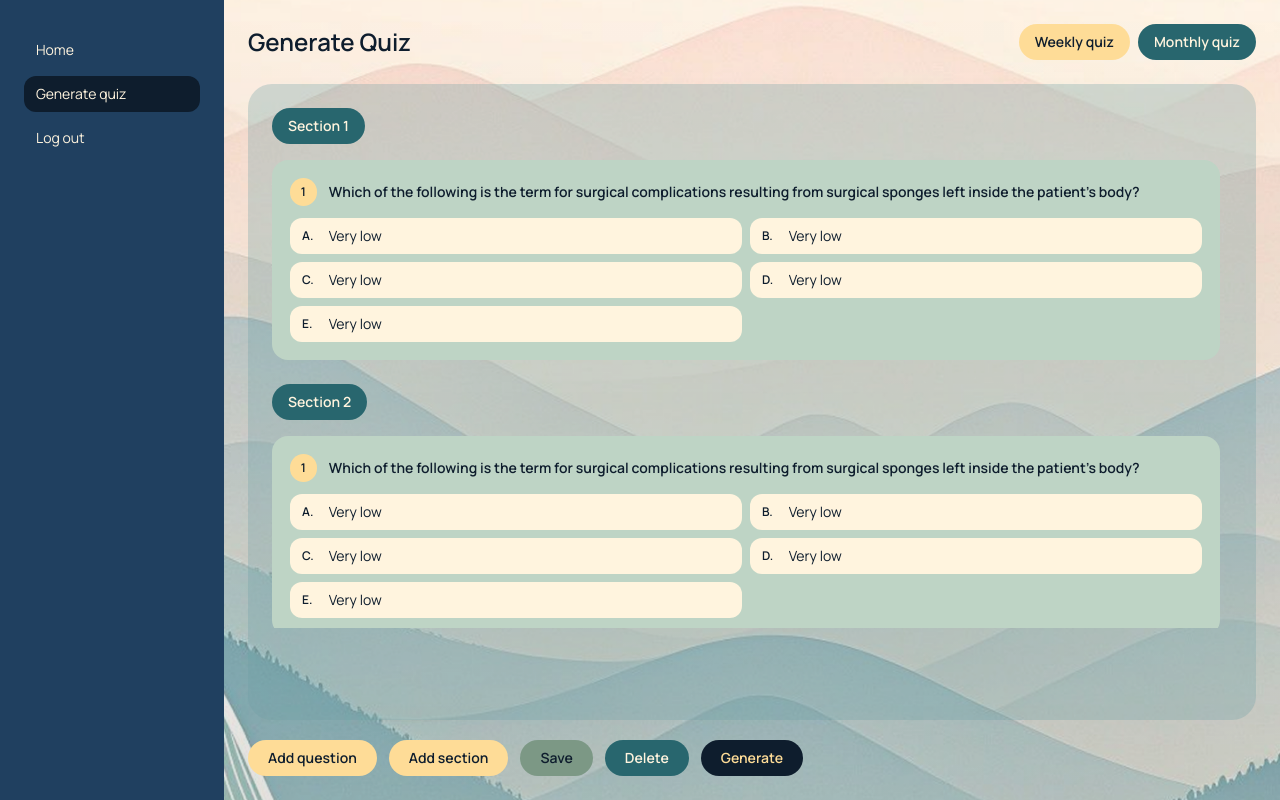
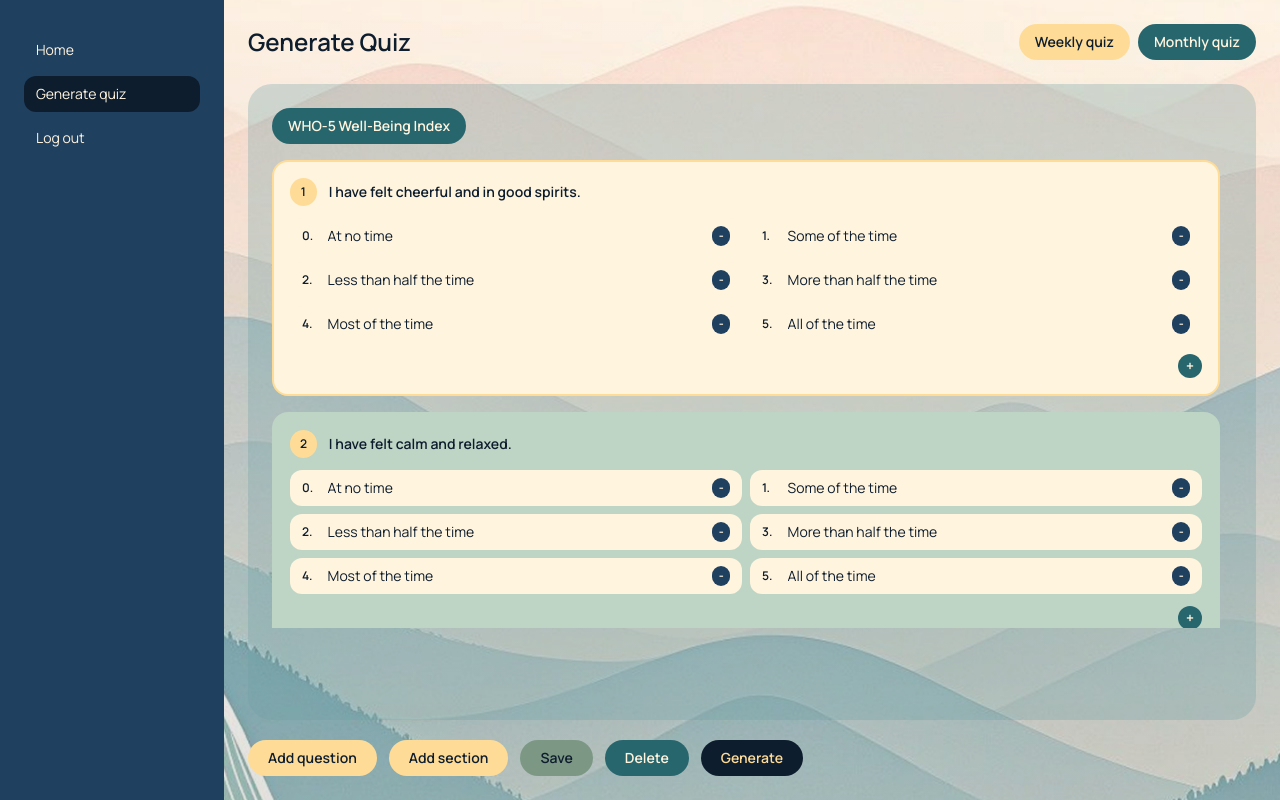
Before and after one commit to aarushisnaruka/mind-ease, a React app in the folder frontend/: page /generate-quiz in a window 1280 px wide. Built offline with nearby package versions, Linux system fonts and the light colour scheme; the HTML template or start-up script is replaced by a standard one.

Commit message:
Put quiz questions, edit welcome and add add/delete option functionality.

```diff
--- a/frontend/src/pages/GenerateQuiz.jsx
+++ b/frontend/src/pages/GenerateQuiz.jsx
@@ -1,5 +1,190 @@
 import { useState } from 'react'
 import { useNavigate } from 'react-router-dom'
+
+// --- Data Setup ---
+
+const weeklyData = [
+	{
+		id: 'weekly-who5',
+		title: 'WHO-5 Well-Being Index',
+		questions: [
+			{
+				id: 'who5-1',
+				text: 'I have felt cheerful and in good spirits.',
+				options: {
+					0: 'At no time',
+					1: 'Some of the time',
+					2: 'Less than half the time',
+					3: 'More than half the time',
+					4: 'Most of the time',
+					5: 'All of the time',
+				},
+			},
+			{
+				id: 'who5-2',
+				text: 'I have felt calm and relaxed.',
+				options: {
+					0: 'At no time',
+					1: 'Some of the time',
+					2: 'Less than half the time',
+					3: 'More than half the time',
+					4: 'Most of the time',
+					5: 'All of the time',
+				},
+			},
+			{
+				id: 'who5-3',
+				text: 'I have felt active and vigorous.',
+				options: {
+					0: 'At no time',
+					1: 'Some of the time',
+					2: 'Less than half the time',
+					3: 'More than half the time',
+					4: 'Most of the time',
+					5: 'All of the time',
+				},
+			},
+			{
+				id: 'who5-4',
+				text: 'I woke up feeling fresh and rested.',
+				options: {
+					0: 'At no time',
+					1: 'Some of the time',
+					2: 'Less than half the time',
+					3: 'More than half the time',
+					4: 'Most of the time',
+					5: 'All of the time',
+				},
+			},
+			{
+				id: 'who5-5',
+				text: 'My daily life has been filled with things that interest me.',
+				options: {
+					0: 'At no time',
+					1: 'Some of the time',
+					2: 'Less than half the time',
+					3: 'More than half the time',
+					4: 'Most of the time',
+					5: 'All of the time',
+				},
+			},
+		],
+	},
+]
+
+const monthlyData = [
+	{
+		id: 'monthly-s1',
+		title: 'Section 1',
+		questions: [
+			{
+				id: 'pss-1',
+				text: 'In the last month, how often have you been upset because of something that happened unexpectedly?',
+				options: {
+					A: 'Never',
+					B: 'Almost Never',
+					C: 'Sometimes',
+					D: 'Fairly Often',
+					E: 'Very Often',
+				},
+			},
+			{
+				id: 'pss-2',
+				text: 'In the last month, how often have you felt that you were unable to control the important things in your life?',
+				options: {
+					A: 'Never',
+					B: 'Almost Never',
+					C: 'Sometimes',
+					D: 'Fairly Often',
+					E: 'Very Often',
+				},
+			},
+			{
+				id: 'pss-3',
+				text: 'In the last month, how often have you felt nervous and "stressed"?',
+				options: {
+					A: 'Never',
+					B: 'Almost Never',
+					C: 'Sometimes',
+					D: 'Fairly Often',
+					E: 'Very Often',
+				},
+			},
+		],
+	},
+	{
+		id: 'monthly-s2',
+		title: 'Section 2',
+		questions: [
+			{
+				id: 'gad-1',
+				text: 'Feeling nervous, anxious or on edge',
+				options: {
+					A: 'Not at all',
+					B: 'Several days',
+					C: 'More than half the days',
+					D: 'Nearly every day',
+				},
+			},
+			{
+				id: 'gad-2',
+				text: 'Not being able to stop or control worrying',
+				options: {
+					A: 'Not at all',
+					B: 'Several days',
+					C: 'More than half the days',
+					D: 'Nearly every day',
+				},
+			},
+			{
+				id: 'gad-3',
+				text: 'Worrying too much about different things',
+				options: {
+					A: 'Not at all',
+					B: 'Several days',
+					C: 'More than half the days',
+					D: 'Nearly every day',
+				},
+			},
+		],
+	},
+	{
+		id: 'monthly-s3',
+		title: 'Section 3',
+		questions: [
+			{
+				id: 'phq-1',
+				text: 'Little interest or pleasure in doing things?',
+				options: {
+					A: 'Not at all',
+					B: 'Several days',
+					C: 'More than half the days',
+					D: 'Nearly every day',
+				},
+			},
+			{
+				id: 'phq-2',
+				text: 'Feeling down, depressed, or hopeless?',
+				options: {
+					A: 'Not at all',
+					B: 'Several days',
+					C: 'More than half the days',
+					D: 'Nearly every day',
+				},
+			},
+			{
+				id: 'phq-3',
+				text: 'Trouble falling or staying asleep, or sleeping too much?',
+				options: {
+					A: 'Not at all',
+					B: 'Several days',
+					C: 'More than half the days',
+					D: 'Nearly every day',
+				},
+			},
+		],
+	},
+]
 
 const buildSection = (index) => {
 	const sectionId = `section-${index}-${Date.now()}`
@@ -9,52 +194,36 @@ const buildSection = (index) => {
 		questions: [
 			{
 				id: `${sectionId}-q-1`,
-				text: 'Which of the following is the term for surgical complications resulting from surgical sponges left inside the patient\'s body?'.trim(),
+				text: 'New Question',
 				options: {
-					A: 'Very low',
-					B: 'Very low',
-					C: 'Very low',
-					D: 'Very low',
-					E: 'Very low',
+					A: 'Option A',
+					B: 'Option B',
+					C: 'Option C',
+					D: 'Option D',
 				},
 			},
 		],
 	}
 }
 
-const buildInitialData = () => {
-	const first = buildSection(1)
-	const second = buildSection(2)
-	second.questions.push({
-		id: `${second.id}-q-2`,
-		text: 'Which of the following is the term for surgical complications resulting from surgical sponges left inside the patient\'s body?'.trim(),
-		options: {
-			A: 'Very low',
-			B: 'Very low',
-			C: 'Very low',
-			D: 'Very low',
-			E: 'Very low',
-		},
-	})
-
-	return [first, second]
-}
-
 function GenerateQuiz() {
 	const navigate = useNavigate()
 	const [activeQuiz, setActiveQuiz] = useState('weekly')
+
+	// Initialize with the requested datasets
 	const [quizData, setQuizData] = useState({
-		weekly: buildInitialData(),
-		monthly: buildInitialData(),
+		weekly: weeklyData,
+		monthly: monthlyData,
 	})
+
 	const [selection, setSelection] = useState({
 		weekly: {
-			sectionId: null,
-			questionId: null,
+			sectionId: weeklyData[0].id,
+			questionId: weeklyData[0].questions[0].id,
 		},
 		monthly: {
-			sectionId: null,
-			questionId: null,
+			sectionId: monthlyData[0].id,
+			questionId: monthlyData[0].questions[0].id,
 		},
 	})
 	const [statusMessage, setStatusMessage] = useState('')
@@ -100,7 +269,7 @@ function GenerateQuiz() {
 		}
 
 		return currentSections.find(
-			(section) => section.id === currentSelection.sectionId,
+			(section) => section.id === currentSelection.sectionId
 		)
 	}
 
@@ -113,11 +282,11 @@ function GenerateQuiz() {
 							questions: section.questions.map((question) =>
 								question.id === questionId
 									? { ...question, text: value }
-									: question,
+									: question
 							),
 					  }
-					: section,
-			),
+					: section
+			)
 		)
 	}
 
@@ -136,13 +305,86 @@ function GenerateQuiz() {
 												[optionKey]: value,
 											},
 									  }
-									: question,
+									: question
 							),
 					  }
-					: section,
-			),
+					: section
+			)
 		)
 	}
+
+	// --- Auto-Numbering Logic for Add/Delete Options ---
+
+	const handleAddOption = (sectionId, questionId) => {
+		updateSections((sections) =>
+			sections.map((section) => {
+				if (section.id !== sectionId) return section
+				return {
+					...section,
+					questions: section.questions.map((question) => {
+						if (question.id !== questionId) return question
+
+						const keys = Object.keys(question.options)
+						// Check if we are using Numeric (0,1,2) or Alpha (A,B,C) keys
+						// If empty, default to 'A' (Alpha)
+						const isNumeric = keys.length > 0 && !isNaN(keys[0])
+
+						const nextIndex = keys.length
+						const nextKey = isNumeric
+							? nextIndex
+							: String.fromCharCode(65 + nextIndex)
+
+						return {
+							...question,
+							options: {
+								...question.options,
+								[nextKey]: `Option ${nextKey}`,
+							},
+						}
+					}),
+				}
+			})
+		)
+	}
+
+	const handleDeleteOption = (sectionId, questionId, optionKey) => {
+		updateSections((sections) =>
+			sections.map((section) => {
+				if (section.id !== sectionId) return section
+				return {
+					...section,
+					questions: section.questions.map((question) => {
+						if (question.id !== questionId) return question
+
+						// Detect mode based on the key we are deleting
+						// If deleting '0', implies numeric mode. If deleting 'A', implies alpha.
+						const isNumeric = !isNaN(optionKey)
+
+						// 1. Filter out the deleted key
+						const remainingValues = Object.entries(question.options)
+							.filter(([k]) => k !== optionKey)
+							.map(([, val]) => val)
+
+						// 2. Re-index remaining keys sequentially
+						const newOptions = {}
+						remainingValues.forEach((val, index) => {
+							const newKey = isNumeric
+								? index
+								: String.fromCharCode(65 + index)
+							newOptions[newKey] = val
+						})
+
+						return {
+							...question,
+							options: newOptions,
+						}
+					}),
+				}
+			})
+		)
+	}
+
+	// ---------------------------------------------
 
 	const handleAddQuestion = () => {
 		const section = ensureSelection()
@@ -156,7 +398,6 @@ function GenerateQuiz() {
 				B: 'Option B',
 				C: 'Option C',
 				D: 'Option D',
-				E: 'Option E',
 			},
 		}
 
@@ -172,7 +413,7 @@ function GenerateQuiz() {
 				}
 
 				const index = item.questions.findIndex(
-					(question) => question.id === currentSelection.questionId,
+					(question) => question.id === currentSelection.questionId
 				)
 				const nextQuestions = [...item.questions]
 				const insertIndex = index === -1 ? nextQuestions.length : index + 1
@@ -181,7 +422,7 @@ function GenerateQuiz() {
 					...item,
 					questions: nextQuestions,
 				}
-			}),
+			})
 		)
 
 		updateSelection({
@@ -210,19 +451,19 @@ function GenerateQuiz() {
 					.map((section) => {
 						if (section.id !== currentSelection.sectionId) return section
 						const filtered = section.questions.filter(
-							(question) => question.id !== currentSelection.questionId,
+							(question) => question.id !== currentSelection.questionId
 						)
 						return { ...section, questions: filtered }
 					})
-					.filter((section) => section.questions.length > 0),
+					.filter((section) => section.questions.length > 0)
 			)
 
 			const section = currentSections.find(
-				(item) => item.id === currentSelection.sectionId,
+				(item) => item.id === currentSelection.sectionId
 			)
 			const remaining = section
 				? section.questions.filter(
-						(question) => question.id !== currentSelection.questionId,
+						(question) => question.id !== currentSelection.questionId
 				  )
 				: []
 			const fallbackQuestion = remaining[0] || null
@@ -235,7 +476,7 @@ function GenerateQuiz() {
 		}
 
 		updateSections((sections) =>
-			sections.filter((section) => section.id !== currentSelection.sectionId),
+			sections.filter((section) => section.id !== currentSelection.sectionId)
 		)
 		updateSelection({
 			sectionId: null,
@@ -245,7 +486,7 @@ function GenerateQuiz() {
 
 	const handleSave = () => {
 		setStatusMessage(
-			`${activeQuiz === 'weekly' ? 'Weekly' : 'Monthly'} quiz saved.`,
+			`${activeQuiz === 'weekly' ? 'Weekly' : 'Monthly'} quiz saved.`
 		)
 		window.setTimeout(() => setStatusMessage(''), 2000)
 	}
@@ -254,7 +495,7 @@ function GenerateQuiz() {
 		setStatusMessage(
 			`${
 				activeQuiz === 'weekly' ? 'Weekly' : 'Monthly'
-			} quiz generated successfully.`,
+			} quiz generated successfully.`
 		)
 		window.setTimeout(() => setStatusMessage(''), 2000)
 	}
@@ -279,7 +520,6 @@ function GenerateQuiz() {
 										return
 									}
 									if (item === 'Generate quiz') {
-										// We are already on Generate quiz, so do nothing or refresh
 										return
 									}
 									if (item === 'Log out') {
@@ -288,7 +528,7 @@ function GenerateQuiz() {
 								}}
 								className={`rounded-xl px-3 py-2 text-left transition focus-visible:outline focus-visible:outline-2 focus-visible:outline-offset-2 focus-visible:outline-[#FFF4DE] ${
 									item === 'Generate quiz'
-										? 'bg-[#0E1D2D] text-[#FFF4DE]' // Highlight current page
+										? 'bg-[#0E1D2D] text-[#FFF4DE]'
 										: 'hover:bg-[#0E1D2D]'
 								}`}
 							>
@@ -333,7 +573,7 @@ function GenerateQuiz() {
 					<section className="flex-1 overflow-hidden rounded-3xl bg-[#6F9FA5]/30 p-6">
 						<div className="h-[520px] overflow-y-auto pr-3">
 							<div className="space-y-6">
-								{currentSections.map((section) => (
+								{currentSections.map((section, sectionIdx) => (
 									<div key={section.id} className="space-y-4">
 										<button
 											type="button"
@@ -354,11 +594,9 @@ function GenerateQuiz() {
 										</button>
 
 										<div className="space-y-4">
-											{/* Updated mapping to use index for numbering */}
 											{section.questions.map((question, index) => {
 												const isSelected =
 													currentSelection.questionId === question.id
-												// Numbering resets for each section (1, 2, 3...)
 												const questionNumber = index + 1
 
 												return (
@@ -396,7 +634,7 @@ function GenerateQuiz() {
 																	handleQuestionChange(
 																		section.id,
 																		question.id,
-																		event.target.value,
+																		event.target.value
 																	)
 																}
 																className="w-full bg-transparent text-sm font-semibold text-[#0E1D2D] outline-none"
@@ -406,7 +644,7 @@ function GenerateQuiz() {
 														<div className="grid gap-2 text-sm text-[#0E1D2D] md:grid-cols-2">
 															{Object.entries(question.options).map(
 																([key, value]) => (
-																	<label
+																	<div
 																		key={key}
 																		className="flex items-center gap-2 rounded-xl bg-[#FFF4DE] px-3 py-2"
 																	>
@@ -420,14 +658,43 @@ function GenerateQuiz() {
 																					section.id,
 																					question.id,
 																					key,
-																					event.target.value,
+																					event.target.value
 																				)
 																			}
 																			className="w-full bg-transparent text-sm outline-none"
 																		/>
-																	</label>
-																),
+																		{/* Delete Option Button */}
+																		<button
+																			type="button"
+																			onClick={(e) => {
+																				e.stopPropagation()
+																				handleDeleteOption(
+																					section.id,
+																					question.id,
+																					key
+																				)
+																			}}
+																			className="flex h-5 w-5 items-center justify-center rounded-full bg-[#204060] text-xs font-bold text-[#FFF4DE] hover:bg-red-500"
+																		>
+																			-
+																		</button>
+																	</div>
+																)
 															)}
+														</div>
+
+														{/* Add Option Button */}
+														<div className="mt-3 flex justify-end">
+															<button
+																type="button"
+																onClick={(e) => {
+																	e.stopPropagation()
+																	handleAddOption(section.id, question.id)
+																}}
+																className="flex h-6 w-6 items-center justify-center rounded-full bg-[#28666E] text-sm font-bold text-[#FFF4DE] hover:bg-[#204060]"
+															>
+																+
+															</button>
 														</div>
 													</div>
 												)
--- a/frontend/src/pages/PreviewQuiz.jsx
+++ b/frontend/src/pages/PreviewQuiz.jsx
@@ -4,24 +4,33 @@ import Sidebar from '../components/Sidebar'
 const questions = [
 	{
 		id: 1,
-		text: 'Which of the following is the term for surgical complications resulting from surgical sponges left inside the patient\'s body?',
+		text: 'I have felt cheerful and in good spirits.',
 	},
 	{
 		id: 2,
-		text: 'Which of the following is the term for surgical complications resulting from surgical sponges left inside the patient\'s body?',
+		text: 'I have felt calm and relaxed.',
 	},
 	{
 		id: 3,
-		text: 'Which of the following is the term for surgical complications resulting from surgical sponges left inside the patient\'s body?',
+		text: 'I have felt active and vigorous.',
+	},
+	{
+		id: 4,
+		text: 'I woke up feeling fresh and rested.',
+	},
+	{
+		id: 5,
+		text: 'My daily life has been filled with things that interest me.',
 	},
 ]
 
 const options = [
-	{ key: 'A', label: 'Very low' },
-	{ key: 'B', label: 'Very low' },
-	{ key: 'C', label: 'Very low' },
-	{ key: 'D', label: 'Very low' },
-	{ key: 'E', label: 'Very low' },
+	{ key: '0', label: 'At no time' },
+	{ key: '1', label: 'Some of the time' },
+	{ key: '2', label: 'Less than half the time' },
+	{ key: '3', label: 'More than half the time' },
+	{ key: '4', label: 'Most of the time' },
+	{ key: '5', label: 'All of the time' },
 ]
 
 export default function PreviewQuiz() {
--- a/frontend/src/pages/QuizPage.jsx
+++ b/frontend/src/pages/QuizPage.jsx
@@ -7,23 +7,36 @@ const quizData = [
 		title: 'Section 1',
 		questions: [
 			{
-				id: 'q-1',
-				text: 'Which of the following is the term for surgical complications resulting from surgical sponges left inside the patient\'s body?',
+				id: 'pss-1',
+				text: 'In the last month, how often have you been upset because of something that happened unexpectedly?',
 				options: [
-					'Gauze grievance disorder',
-					'Retained surgical sponge syndrome',
-					'Sponge-induced septicemia',
-					'Fabric foreign object syndrome',
+					'Never',
+					'Almost Never',
+					'Sometimes',
+					'Fairly Often',
+					'Very Often',
 				],
 			},
 			{
-				id: 'q-2',
-				text: 'Which response best describes healthy coping during stressful weeks?',
+				id: 'pss-2',
+				text: 'In the last month, how often have you felt that you were unable to control the important things in your life?',
 				options: [
-					'Avoiding all contact',
-					'Bottling emotions',
-					'Balancing rest and support',
-					'Skipping meals',
+					'Never',
+					'Almost Never',
+					'Sometimes',
+					'Fairly Often',
+					'Very Often',
+				],
+			},
+			{
+				id: 'pss-3',
+				text: 'In the last month, how often have you felt nervous and "stressed"?',
+				options: [
+					'Never',
+					'Almost Never',
+					'Sometimes',
+					'Fairly Often',
+					'Very Often',
 				],
 			},
 		],
@@ -33,13 +46,33 @@ const quizData = [
 		title: 'Section 2',
 		questions: [
 			{
-				id: 'q-3',
-				text: 'What can help reduce study-related anxiety quickly?',
+				id: 'gad-1',
+				text: 'Feeling nervous, anxious or on edge',
 				options: [
-					'Deep breathing for 60 seconds',
-					'Skipping water',
-					'Overloading caffeine',
-					'Ignoring signals',
+					'Not at all',
+					'Several days',
+					'More than half the days',
+					'Nearly every day',
+				],
+			},
+			{
+				id: 'gad-2',
+				text: 'Not being able to stop or control worrying',
+				options: [
+					'Not at all',
+					'Several days',
+					'More than half the days',
+					'Nearly every day',
+				],
+			},
+			{
+				id: 'gad-3',
+				text: 'Worrying too much about different things',
+				options: [
+					'Not at all',
+					'Several days',
+					'More than half the days',
+					'Nearly every day',
 				],
 			},
 		],
@@ -49,13 +82,33 @@ const quizData = [
 		title: 'Section 3',
 		questions: [
 			{
-				id: 'q-4',
-				text: 'Which habit supports better sleep quality?',
+				id: 'phq-1',
+				text: 'Little interest or pleasure in doing things?',
 				options: [
-					'Keeping a consistent bedtime',
-					'Checking notifications all night',
-					'Skipping wind-down routines',
-					'Heavy late-night meals',
+					'Not at all',
+					'Several days',
+					'More than half the days',
+					'Nearly every day',
+				],
+			},
+			{
+				id: 'phq-2',
+				text: 'Feeling down, depressed, or hopeless?',
+				options: [
+					'Not at all',
+					'Several days',
+					'More than half the days',
+					'Nearly every day',
+				],
+			},
+			{
+				id: 'phq-3',
+				text: 'Trouble falling or staying asleep, or sleeping too much?',
+				options: [
+					'Not at all',
+					'Several days',
+					'More than half the days',
+					'Nearly every day',
 				],
 			},
 		],
@@ -79,16 +132,6 @@ function QuizPage() {
 
 	const currentSection = quizData[sectionIndex]
 	const currentQuestion = currentSection.questions[questionIndex]
-
-	const questionNumber = useMemo(() => {
-		let count = 0
-		for (let i = 0; i < quizData.length; i += 1) {
-			if (i < sectionIndex) {
-				count += quizData[i].questions.length
-			}
-		}
-		return count + questionIndex + 1
-	}, [questionIndex, sectionIndex])
 
 	const questionKey = `${currentSection.id}-${currentQuestion.id}`
 	const selectedOption = answers[questionKey]
@@ -162,7 +205,7 @@ function QuizPage() {
 		return (
 			<div className="relative flex min-h-screen items-center justify-center overflow-hidden bg-[#BED4C5] px-6">
 				<div className="relative z-10 rounded-3xl bg-[#FFF4DE] px-10 py-12 text-center shadow-[0_20px_40px_-25px_rgba(14,29,45,0.6)]">
-					<p className="text-2xl font-semibold text-[#0E1D2D]">🎉 Yay! You have completed the quiz!</p>
+					<p className="text-2xl font-semibold text-[#0E1D2D]">Thank you for checking in with yourself today. Your well-being matters.</p>
 					<button
 						type="button"
 						onClick={() => navigate('/student-dashboard')}
@@ -229,7 +272,8 @@ function QuizPage() {
 				</p>
 				<div className="mt-4 h-1 w-16 rounded-full bg-[#7C9885]" />
 
-				<div className="mt-6 flex w-full max-w-md flex-col gap-3">
+				{/* Changed from grid to flex-col to stack options vertically */}
+				<div className="mt-6 flex w-full max-w-2xl flex-col gap-3">
 					{currentQuestion.options.map((option, index) => {
 						const isSelected = selectedOption === index
 						const label = String.fromCharCode(65 + index)
--- a/frontend/src/pages/UniversityDashboard.jsx
+++ b/frontend/src/pages/UniversityDashboard.jsx
@@ -71,7 +71,7 @@ function WelcomeBanner({ onAnnouncementsClick }) {
 			<div className="absolute inset-0 bg-black/10" />
 			<div className="absolute inset-0 flex items-center justify-start px-8 md:px-10">
 				<h1 className="font-serif text-4xl font-semibold text-[#204060] drop-shadow-lg md:text-6xl">
-					Welcome...
+					Welcome to MindEase!
 				</h1>
 			</div>
 			<button
@@ -149,7 +149,7 @@ export default function UniversityDashboard() {
 								<p className="text-base font-semibold uppercase tracking-[0.2em] text-[#204060]">
 									Campus Pulse
 								</p>
-								<div className="mt-6 text-8xl font-semibold">60%</div>
+								<div className="mt-8 text-9xl font-semibold">60%</div>
 								<p className="mt-6 text-base leading-relaxed text-[#0E1D2D]/80">
 									of students feeling down right now — big number! Time for more
 									check-ins?
```
Also changed, not shown: frontend/src/pages/StudentDashboard.jsx (+7 -7 lines).
